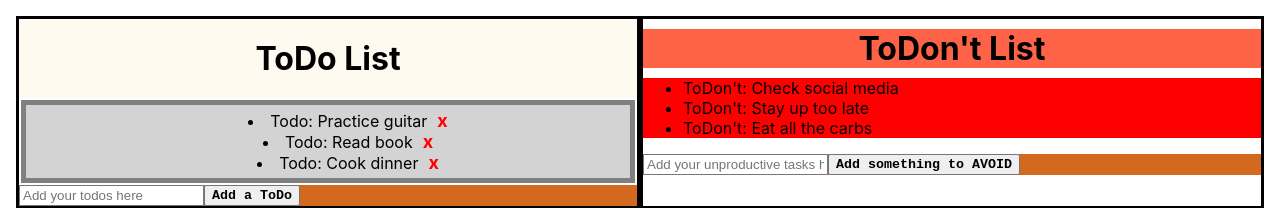
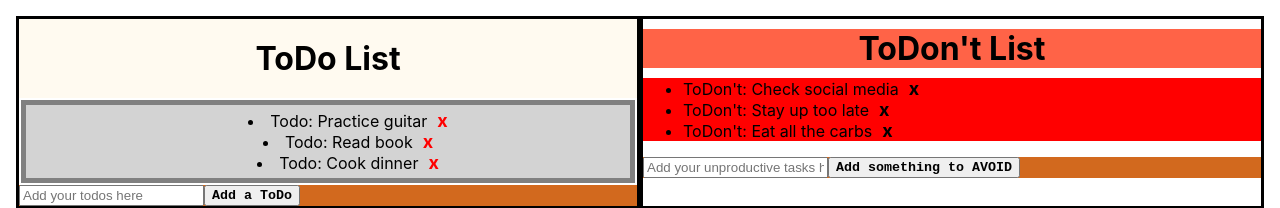
Before and after one commit to csdorman/ToDoList, a React (Create React App) app: page / in a window 1280 px wide. Shown: the top 208 px of the page. Built offline with nearby package versions, Linux system fonts and the light colour scheme.

Commit message:
Implement deleteTodont functionality

```diff
--- a/src/App.js
+++ b/src/App.js
@@ -8,7 +8,7 @@ export default function App() {
     { id:2, text:'Read book', done: false },
     { id:3, text:'Cook dinner', done: false }
   ])
-  const [todonts, setTodont] = React.useState([
+  const [todonts, setTodonts] = React.useState([
     { id:4, text:'Check social media', done:false },
     { id:5, text:'Stay up too late', done:false },
     { id:6, text:'Eat all the carbs', done:false }
@@ -22,8 +22,8 @@ export default function App() {
       </div>
       <div className="Todont-module">
         <h1 className="Todont-heading">ToDon't List</h1>
-          <ToDontList  todonts={todonts} />
-          <AddToDont setTodont={setTodont} />
+          <ToDontList  setTodonts={setTodonts} todonts={todonts} />
+          <AddToDont setTodonts={setTodonts} />
       </div>
     </div>
   );
@@ -120,18 +120,18 @@ function ToDoList( { todos, setTodos } ) {
   )
 }
 
-function AddToDont( {setTodont} ) {
+function AddToDont( {setTodonts} ) {
   const inputRef = React.useRef()
   function handleAddTodont(event) {
     event.preventDefault()
     const todontText = event.target.elements.newTodont.value
     const todont = {
-      id: 4,
+      id: Math.random(),
       text: todontText,
       done: false
     }
-    setTodont(prevTodont => {
-      return prevTodont.concat(todont)
+    setTodonts(prevTodonts => {
+      return prevTodonts.concat(todont)
     })
     inputRef.current.value = ''
   }
@@ -148,14 +148,56 @@ function AddToDont( {setTodont} ) {
   )
 }
 
-
-
+function DeleteTodont( {todont, setTodonts }) {
+  function handleDeleteTodont() {
+    const confirmed = window.confirm("Don't do it!")
+    if (confirmed) {
+      setTodonts((prevTodonts) => {
+        console.log(prevTodonts.filter((t => t.id !== todont.id)))
+        return prevTodonts.filter((t) => t.id !== todont.id)
+      })
+    }
+  }
+  return (
+    <span
+      role="button"
+      onClick={handleDeleteTodont}
+      style= {{
+        color: 'black',
+        fontWeight: 'bold',
+        fontSize: 18,
+        marginLeft: 10,
+        textDecoration: 'none',
+        cursor: "pointer"
+      }}
+      >x
+      </span>
+  )
+}
 //! With destructuring to reduce typing "props" for properties
-function ToDontList( {todonts} ) {
+function ToDontList( {todonts, setTodonts } ) {
+  function handleToggleTodont(todont) {
+    const updatedTodonts = todonts.map((t) =>
+      t.id === todont.id
+        ? {
+            ...t,
+            done: !t.done
+          }
+        : t
+    )
+    setTodonts(updatedTodonts)
+  }
   return (
     <ul className="TodontList">
-      {todonts.map(todont => (
-        <li key={todont.id}>ToDon't: {todont.text}</li>
+      {todonts.map((todont) => (
+        <li
+          onDoubleClick= {() => handleToggleTodont(todont)}
+          style={{textDecoration: todont.done ?
+            "line-through"  : "none"}}
+          key={todont.id}>
+        ToDon't: {todont.text}
+        <DeleteTodont todont={todont} setTodonts={setTodonts} />
+        </li>
       ))}
     </ul>
   )
```
